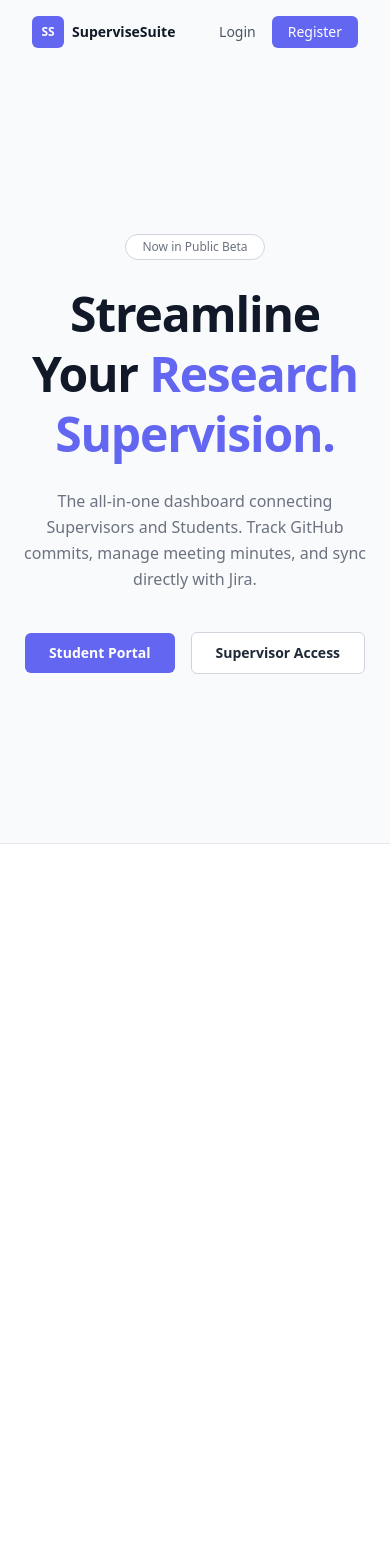
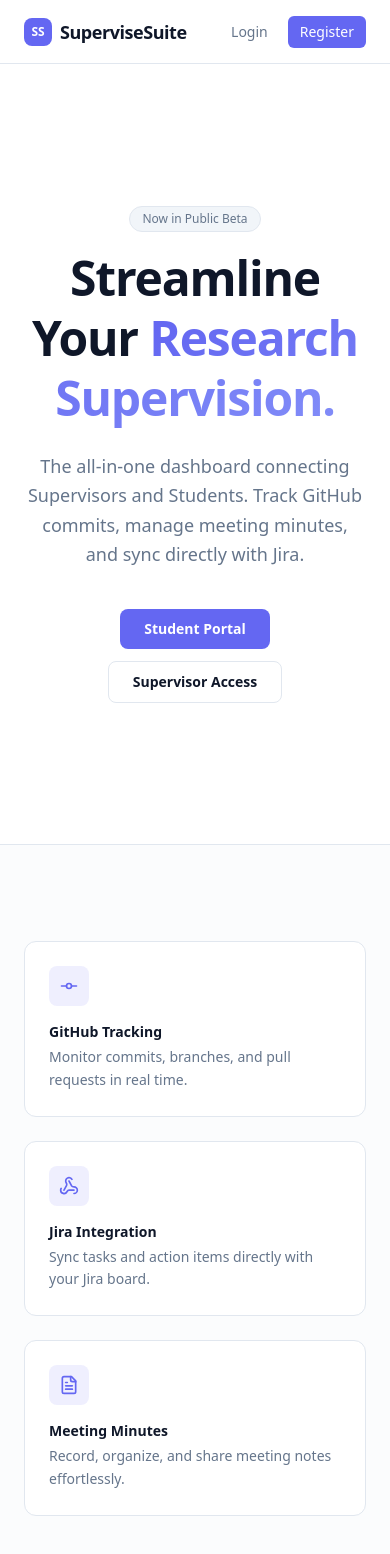
Before and after one commit to Nimsara-Jayarathna/SuperviseSuite-Frontend, a React (Vite) app: page / in a window 390 px wide. Shown: the top 1554 px of the page. Before the commit the page ends 844 px from the top, so only its background shows below. Built offline with nearby package versions, Linux system fonts and the light colour scheme.

Commit message:
feat(ui): Introduce design system and landing page enhancements
Introduces a comprehensive design system with new button variants and updated landing page components, leveraging new global styles and Tailwind config for visual consistency.

```diff
--- a/src/components/ui/Button.tsx
+++ b/src/components/ui/Button.tsx
@@ -1,5 +1,32 @@
+import { cn } from '@/lib/cn';
 import type { ButtonHTMLAttributes } from 'react';
 
-export function Button(props: ButtonHTMLAttributes<HTMLButtonElement>) {
-  return <button {...props} />;
+type ButtonVariant = 'hero' | 'hero-outline' | 'nav' | 'nav-primary' | 'default';
+type ButtonSize = 'sm' | 'md' | 'lg';
+
+type ButtonProps = ButtonHTMLAttributes<HTMLButtonElement> & {
+  variant?: ButtonVariant;
+  size?: ButtonSize;
+};
+
+const VARIANT_CLASSES: Record<ButtonVariant, string> = {
+  default: '',
+  hero: 'rounded-lg bg-primary px-6 py-2.5 text-sm font-semibold text-primary-foreground hover:opacity-90 transition-opacity',
+  'hero-outline':
+    'rounded-lg border border-border bg-background px-6 py-2.5 text-sm font-semibold text-foreground hover:bg-muted transition-colors',
+  nav: 'rounded-md px-3 py-1.5 text-sm text-muted-foreground hover:text-foreground transition-colors bg-transparent',
+  'nav-primary':
+    'rounded-md bg-primary px-3 py-1.5 text-sm font-medium text-primary-foreground hover:opacity-90 transition-opacity',
+};
+
+const SIZE_CLASSES: Record<ButtonSize, string> = {
+  sm: 'text-sm',
+  md: 'text-sm',
+  lg: 'text-base',
+};
+
+export function Button({ variant = 'default', size = 'md', className, ...props }: ButtonProps) {
+  return (
+    <button className={cn(VARIANT_CLASSES[variant], SIZE_CLASSES[size], className)} {...props} />
+  );
 }
--- a/src/features/landing/components/FeatureCard.tsx
+++ b/src/features/landing/components/FeatureCard.tsx
@@ -2,14 +2,14 @@ import type { LandingFeatureCard } from '../types';
 
 type FeatureCardProps = Omit<LandingFeatureCard, 'id'>;
 
-export function FeatureCard({ icon, title, description }: FeatureCardProps) {
+export function FeatureCard({ icon: Icon, title, description }: FeatureCardProps) {
   return (
-    <div className="rounded-xl border border-gray-200 bg-white p-6">
-      <div className="mb-4 flex h-10 w-10 items-center justify-center rounded-lg bg-indigo-50 text-indigo-500">
-        {icon}
+    <div className="group cursor-pointer rounded-xl border border-border bg-card p-6 transition-all duration-200 hover:border-primary/20 hover:shadow-md">
+      <div className="mb-4 flex h-10 w-10 items-center justify-center rounded-lg bg-primary/10 text-primary transition-colors group-hover:bg-primary group-hover:text-primary-foreground">
+        <Icon size={20} />
       </div>
-      <p className="text-sm font-semibold text-gray-900">{title}</p>
-      <p className="mt-1 text-sm leading-relaxed text-gray-500">{description}</p>
+      <h3 className="mb-1 text-sm font-semibold text-foreground">{title}</h3>
+      <p className="text-sm leading-relaxed text-muted-foreground">{description}</p>
     </div>
   );
 }
--- /dev/null
+++ b/src/features/landing/components/FeaturesSection.tsx
@@ -0,0 +1,41 @@
+import { FileText, GitCommitHorizontal, Webhook } from 'lucide-react';
+import type { LandingFeatureCard } from '../types';
+import { FeatureCard } from './FeatureCard';
+
+const FEATURE_CARDS: LandingFeatureCard[] = [
+  {
+    id: 'github-tracking',
+    icon: GitCommitHorizontal,
+    title: 'GitHub Tracking',
+    description: 'Monitor commits, branches, and pull requests in real time.',
+  },
+  {
+    id: 'jira-integration',
+    icon: Webhook,
+    title: 'Jira Integration',
+    description: 'Sync tasks and action items directly with your Jira board.',
+  },
+  {
+    id: 'meeting-minutes',
+    icon: FileText,
+    title: 'Meeting Minutes',
+    description: 'Record, organize, and share meeting notes effortlessly.',
+  },
+];
+
+export function FeaturesSection() {
+  return (
+    <section className="border-t border-border bg-muted/30 py-24">
+      <div className="mx-auto grid max-w-5xl grid-cols-1 gap-6 px-6 sm:grid-cols-3">
+        {FEATURE_CARDS.map((card) => (
+          <FeatureCard
+            key={card.id}
+            icon={card.icon}
+            title={card.title}
+            description={card.description}
+          />
+        ))}
+      </div>
+    </section>
+  );
+}
--- a/src/features/landing/components/HeroSection.tsx
+++ b/src/features/landing/components/HeroSection.tsx
@@ -1,31 +1,33 @@
 import { Button } from '@/components/ui/Button';
 
-export function HeroSection() {
+type HeroSectionProps = {
+  onStudentPortal: () => void;
+  onSupervisorAccess: () => void;
+};
+
+export function HeroSection({ onStudentPortal, onSupervisorAccess }: HeroSectionProps) {
   return (
-    <div className="flex flex-1 items-center justify-center px-4 py-20">
-      <div className="flex max-w-2xl flex-col items-center text-center">
-        <span className="mb-6 rounded-full border border-gray-300 bg-white px-4 py-1 text-xs text-gray-500">
+    <section className="flex min-h-screen flex-col items-center justify-center px-6 pt-[var(--nav-height)]">
+      <div className="mx-auto max-w-3xl text-center">
+        <div className="mb-4 inline-flex items-center rounded-full border border-border bg-muted px-3 py-1 text-xs font-medium text-muted-foreground">
           Now in Public Beta
-        </span>
-
-        <h1 className="text-5xl font-bold leading-tight tracking-tight text-gray-900">
-          Streamline Your <span className="text-indigo-500">Research Supervision.</span>
+        </div>
+        <h1 className="mb-6 text-5xl font-bold leading-tight tracking-tight text-foreground sm:text-6xl">
+          Streamline Your <span className="gradient-text">Research Supervision.</span>
         </h1>
-
-        <p className="mt-6 max-w-md text-base leading-relaxed text-gray-500">
+        <p className="mx-auto mb-10 max-w-xl text-lg leading-relaxed text-muted-foreground">
           The all-in-one dashboard connecting Supervisors and Students. Track GitHub commits, manage
           meeting minutes, and sync directly with Jira.
         </p>
-
-        <div className="mt-10 flex items-center gap-4">
-          <Button className="rounded-md bg-indigo-500 px-6 py-2.5 text-sm font-semibold text-white hover:bg-indigo-600">
+        <div className="flex flex-col items-center gap-3 sm:flex-row sm:justify-center">
+          <Button variant="hero" size="lg" onClick={onStudentPortal}>
             Student Portal
           </Button>
-          <Button className="rounded-md border border-gray-300 bg-white px-6 py-2.5 text-sm font-semibold text-gray-800 hover:bg-gray-50">
+          <Button variant="hero-outline" size="lg" onClick={onSupervisorAccess}>
             Supervisor Access
           </Button>
         </div>
       </div>
-    </div>
+    </section>
   );
 }
--- a/src/features/landing/components/LandingNav.tsx
+++ b/src/features/landing/components/LandingNav.tsx
@@ -1,20 +1,30 @@
 import { Button } from '@/components/ui/Button';
 
-export function LandingNav() {
+type LandingNavProps = {
+  onLogin: () => void;
+  onRegister: () => void;
+};
+
+export function LandingNav({ onLogin, onRegister }: LandingNavProps) {
   return (
-    <nav className="flex items-center justify-between px-8 py-4">
-      <div className="flex items-center gap-2">
-        <div className="flex h-8 w-8 items-center justify-center rounded-md bg-indigo-500 text-xs font-bold text-white">
-          SS
+    <nav className="fixed left-0 right-0 top-0 z-50 h-[var(--nav-height)] border-b border-border bg-background/80 backdrop-blur-xl">
+      <div className="mx-auto flex h-full max-w-6xl items-center justify-between px-6">
+        <div className="flex items-center gap-2">
+          <div className="flex h-7 w-7 items-center justify-center rounded-lg bg-primary">
+            <span className="text-xs font-bold text-primary-foreground">SS</span>
+          </div>
+          <span className="text-lg font-semibold tracking-tight text-foreground">
+            SuperviseSuite
+          </span>
         </div>
-        <span className="text-sm font-semibold text-gray-900">SuperviseSuite</span>
-      </div>
-
-      <div className="flex items-center gap-4">
-        <button className="text-sm text-gray-600 hover:text-gray-900">Login</button>
-        <Button className="rounded-md bg-indigo-500 px-4 py-1.5 text-sm font-medium text-white hover:bg-indigo-600">
-          Register
-        </Button>
+        <div className="flex items-center gap-2">
+          <Button variant="nav" size="sm" onClick={onLogin}>
+            Login
+          </Button>
+          <Button variant="nav-primary" size="sm" onClick={onRegister}>
+            Register
+          </Button>
+        </div>
       </div>
     </nav>
   );
--- /dev/null
+++ b/src/features/landing/index.ts
@@ -0,0 +1,6 @@
+export * from './pages/LandingPage';
+export * from './components/LandingNav';
+export * from './components/HeroSection';
+export * from './components/FeaturesSection';
+export * from './components/FeatureCard';
+export * from './types';
--- a/src/features/landing/pages/LandingPage.tsx
+++ b/src/features/landing/pages/LandingPage.tsx
@@ -1,15 +1,23 @@
 import { PublicLayout } from '@/app/layout/PublicLayout';
+import { FeaturesSection } from '../components/FeaturesSection';
 import { HeroSection } from '../components/HeroSection';
 import { LandingNav } from '../components/LandingNav';
 
 export function LandingPage() {
+  // TODO: wire to router once routing is set up
+  const handleLogin = () => {};
+  const handleRegister = () => {};
+  const handleStudentPortal = () => {};
+  const handleSupervisorAccess = () => {};
+
   return (
     <PublicLayout>
-      <div className="flex min-h-screen flex-col bg-slate-50">
-        <LandingNav />
-        <HeroSection />
-        <hr className="border-gray-200" />
-      </div>
+      <LandingNav onLogin={handleLogin} onRegister={handleRegister} />
+      <HeroSection
+        onStudentPortal={handleStudentPortal}
+        onSupervisorAccess={handleSupervisorAccess}
+      />
+      <FeaturesSection />
     </PublicLayout>
   );
 }
--- a/src/features/landing/types.ts
+++ b/src/features/landing/types.ts
@@ -1,8 +1,8 @@
-import type { ReactNode } from 'react';
+import type { LucideIcon } from 'lucide-react';
 
 export type LandingFeatureCard = {
   id: string;
-  icon: ReactNode;
+  icon: LucideIcon;
   title: string;
   description: string;
 };
--- a/src/styles/globals.css
+++ b/src/styles/globals.css
@@ -9,8 +9,31 @@
     Arial,
     'Apple Color Emoji',
     'Segoe UI Emoji';
+
+  --nav-height: 64px;
+
+  /* Design tokens */
+  --background: 0 0% 100%;
+  --foreground: 222 47% 11%;
+  --border: 214 32% 91%;
+  --muted: 210 40% 96%;
+  --muted-foreground: 215 16% 47%;
+  --card: 0 0% 100%;
+  --primary: 239 84% 67%;
+  --primary-foreground: 0 0% 100%;
 }
 
 body {
   margin: 0;
+  background-color: hsl(var(--background));
+  color: hsl(var(--foreground));
 }
+
+@layer utilities {
+  .gradient-text {
+    background: linear-gradient(135deg, #6366f1 0%, #818cf8 100%);
+    -webkit-background-clip: text;
+    -webkit-text-fill-color: transparent;
+    background-clip: text;
+  }
+}
--- a/tailwind.config.ts
+++ b/tailwind.config.ts
@@ -3,7 +3,24 @@ import type { Config } from 'tailwindcss';
 export default {
   content: ['./index.html', './src/**/*.{ts,tsx}'],
   theme: {
-    extend: {},
+    extend: {
+      colors: {
+        border: 'hsl(var(--border))',
+        background: 'hsl(var(--background))',
+        foreground: 'hsl(var(--foreground))',
+        muted: {
+          DEFAULT: 'hsl(var(--muted))',
+          foreground: 'hsl(var(--muted-foreground))',
+        },
+        card: {
+          DEFAULT: 'hsl(var(--card))',
+        },
+        primary: {
+          DEFAULT: 'hsl(var(--primary))',
+          foreground: 'hsl(var(--primary-foreground))',
+        },
+      },
+    },
   },
   plugins: [],
 } satisfies Config;
```
